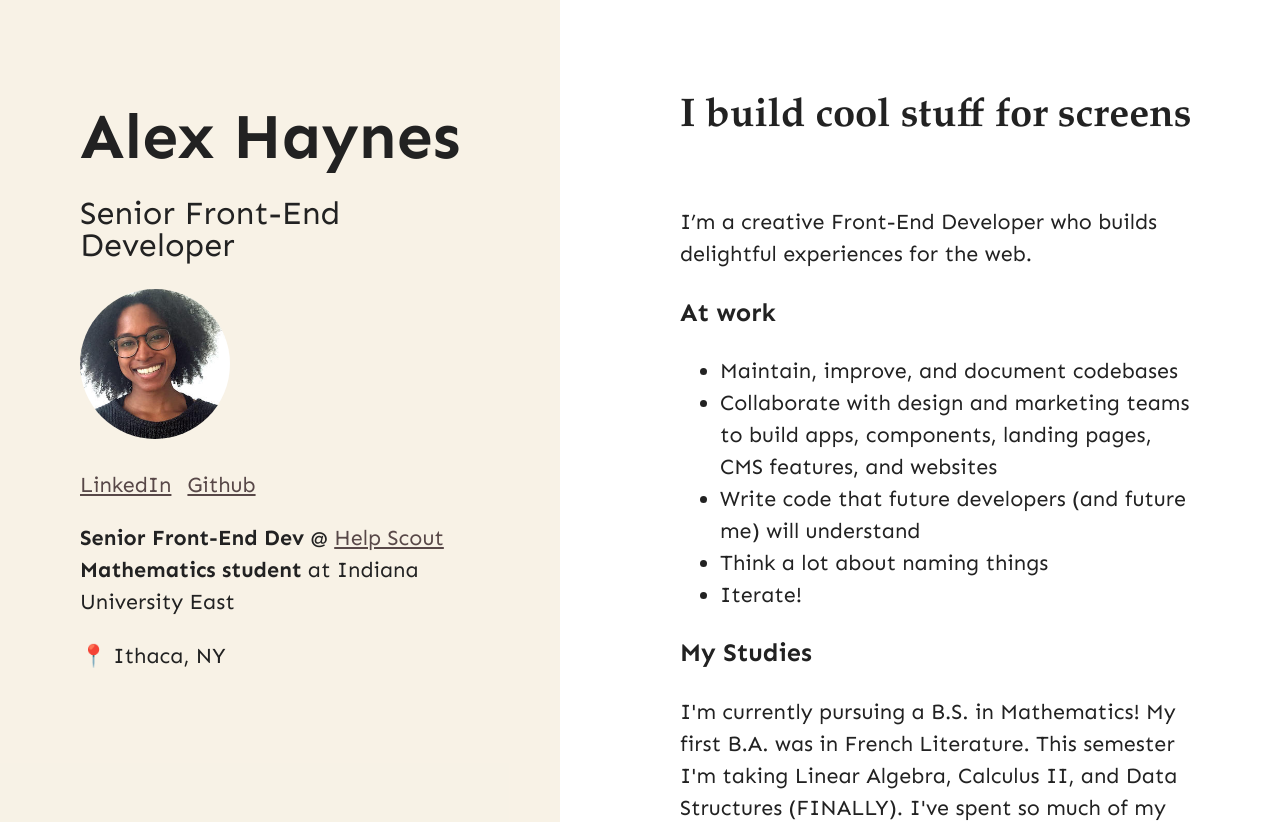
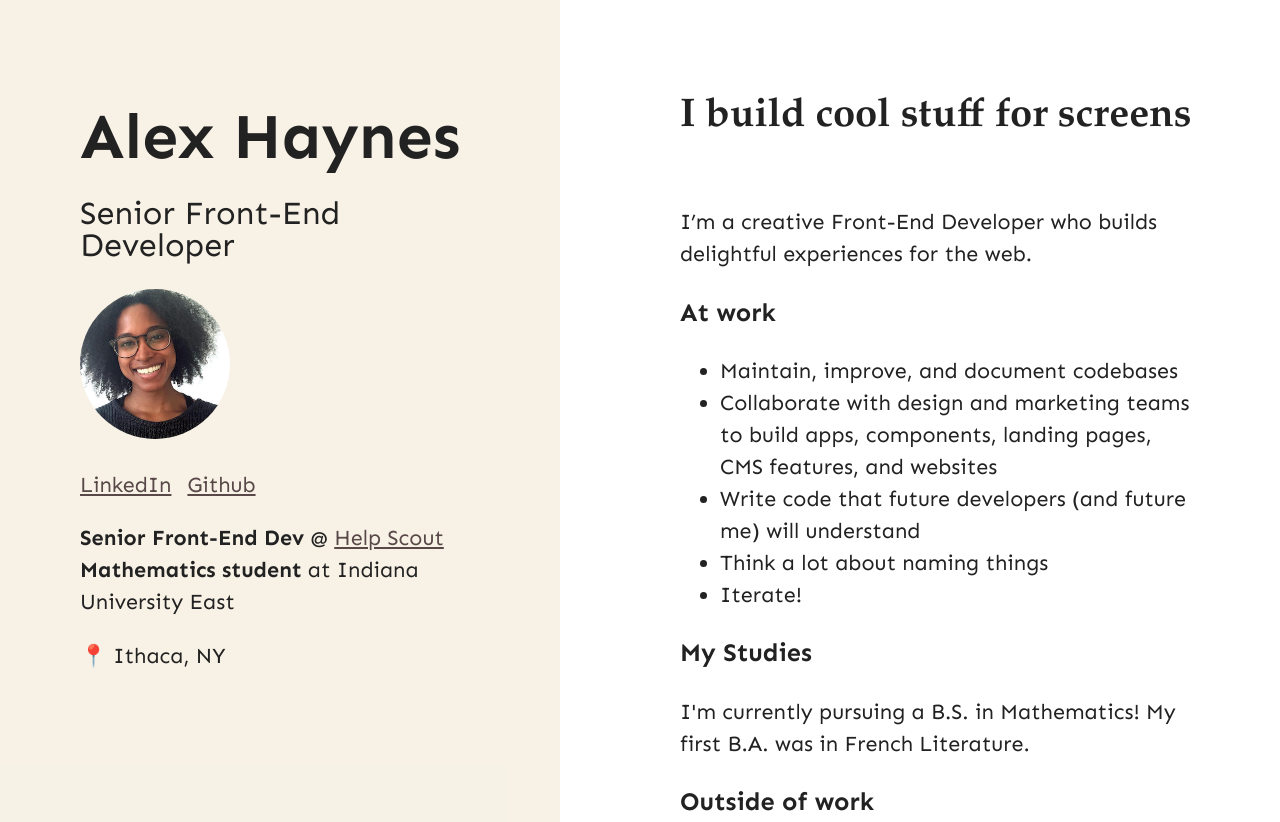
Before and after one commit to alexdhaynes/lexhaynes.com, a Next.js app: page / in a window 1280 px wide. Shown: the top 822 px of the page. Built offline with nearby package versions, Linux system fonts and the light colour scheme.

Commit message:
section update

```diff
--- a/src/pages/index.tsx
+++ b/src/pages/index.tsx
@@ -246,10 +246,7 @@ const Home = () => {
               <h3>My Studies</h3>
               <p>
                 I'm currently pursuing a B.S. in Mathematics! My first B.A. was
-                in French Literature. This semester I'm taking Linear Algebra,
-                Calculus II, and Data Structures (FINALLY). I've spent so much
-                of my life fearing math, but it turns out -- math is just like
-                any other skill. Understanding follows effort!
+                in French Literature.
               </p>
 
               <h3> Outside of work</h3>
```
